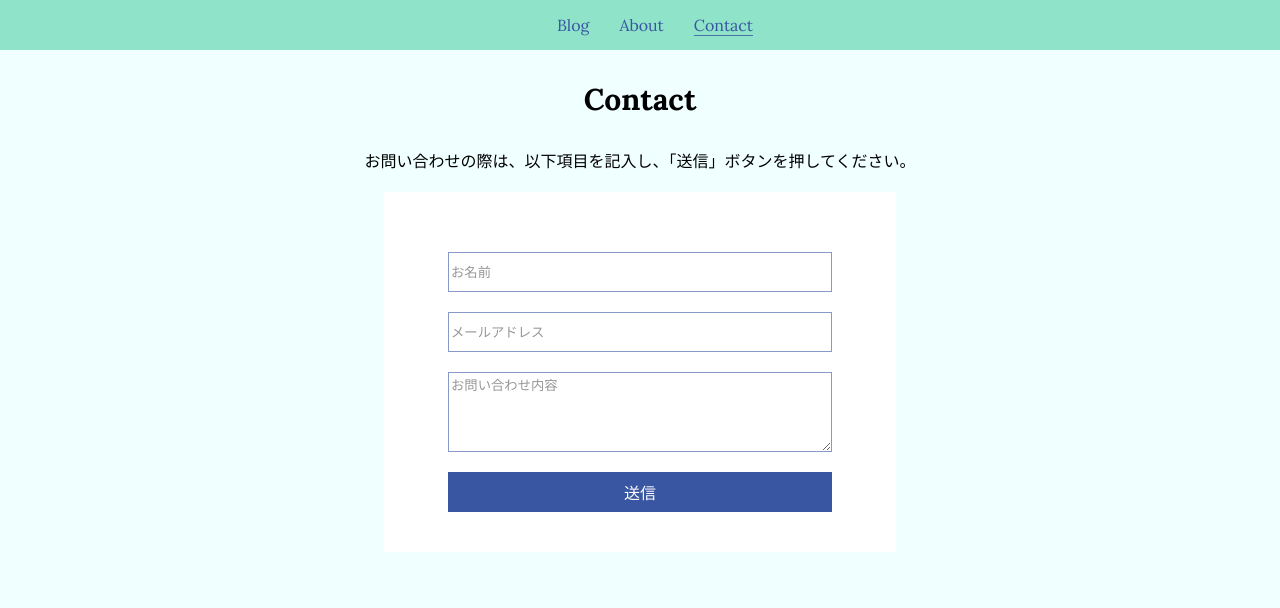
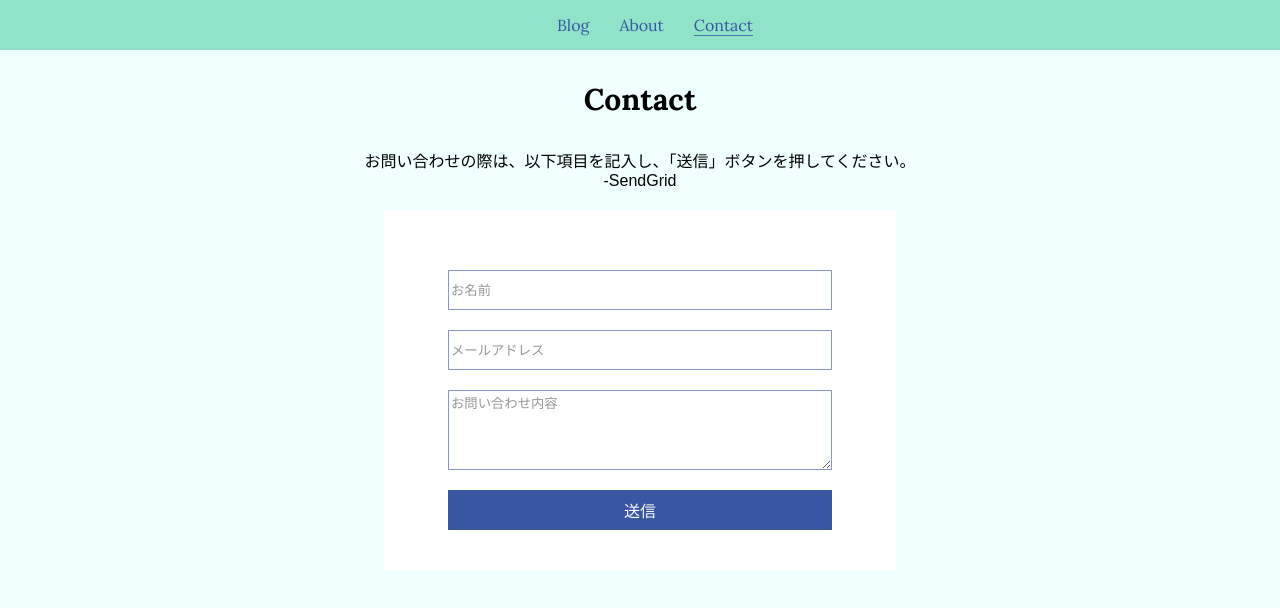
Before and after one commit to Mogy1945/mogyblog, a Next.js app: page /Contact in a window 1280 px wide. Shown: the top 608 px of the page. Built offline with nearby package versions, Linux system fonts and the light colour scheme; a web font is replaced by a local one.

Commit message:
kari)sendGrid

```diff
--- a/pages/Contact.js
+++ b/pages/Contact.js
@@ -54,6 +54,8 @@ const Contact = () => {
         <h3>Contact</h3>
         <p>
           お問い合わせの際は、以下項目を記入し、「送信」ボタンを押してください。
+          <br />
+          -SendGrid
         </p>
         <div className={styles.formContainer}>
           <form>
```
